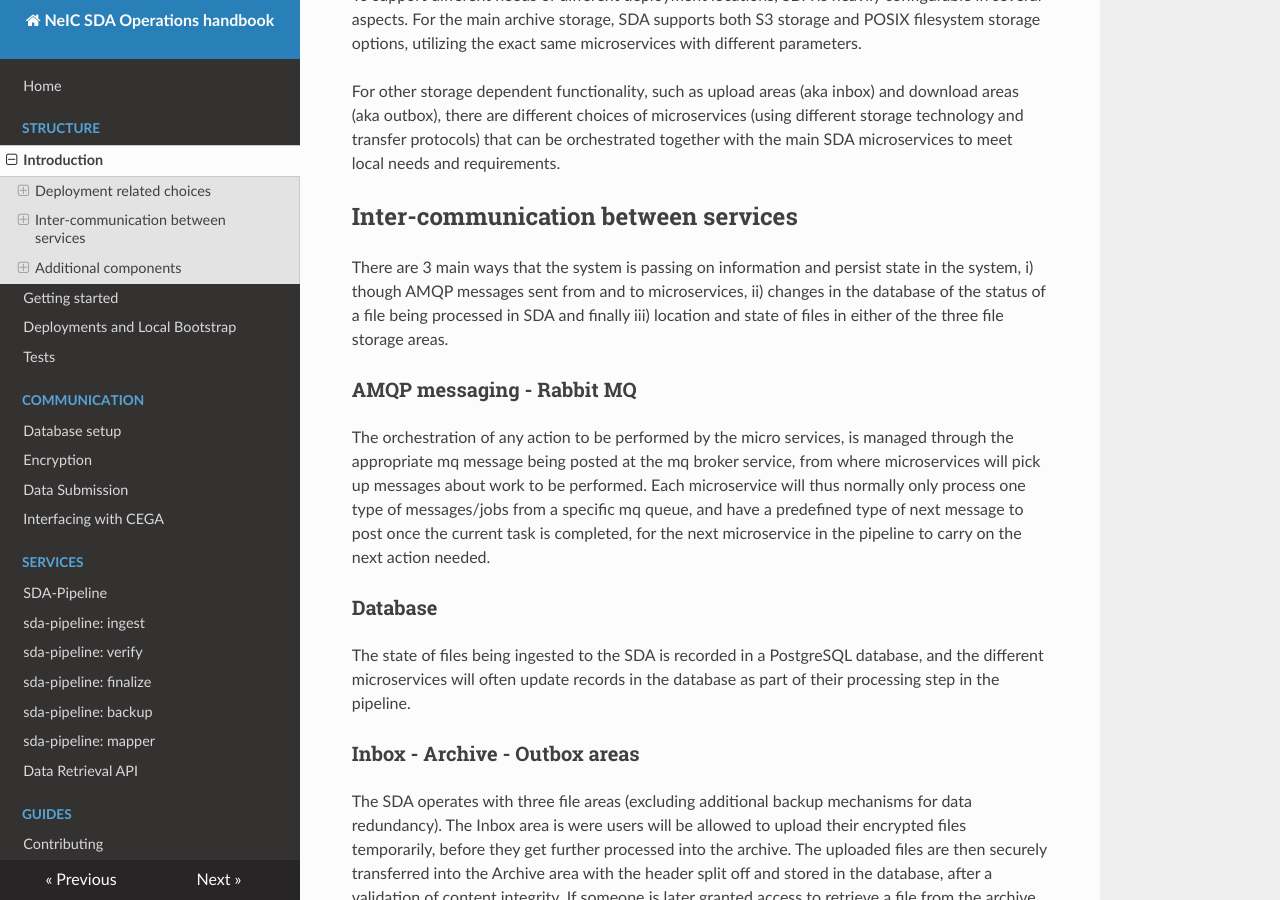
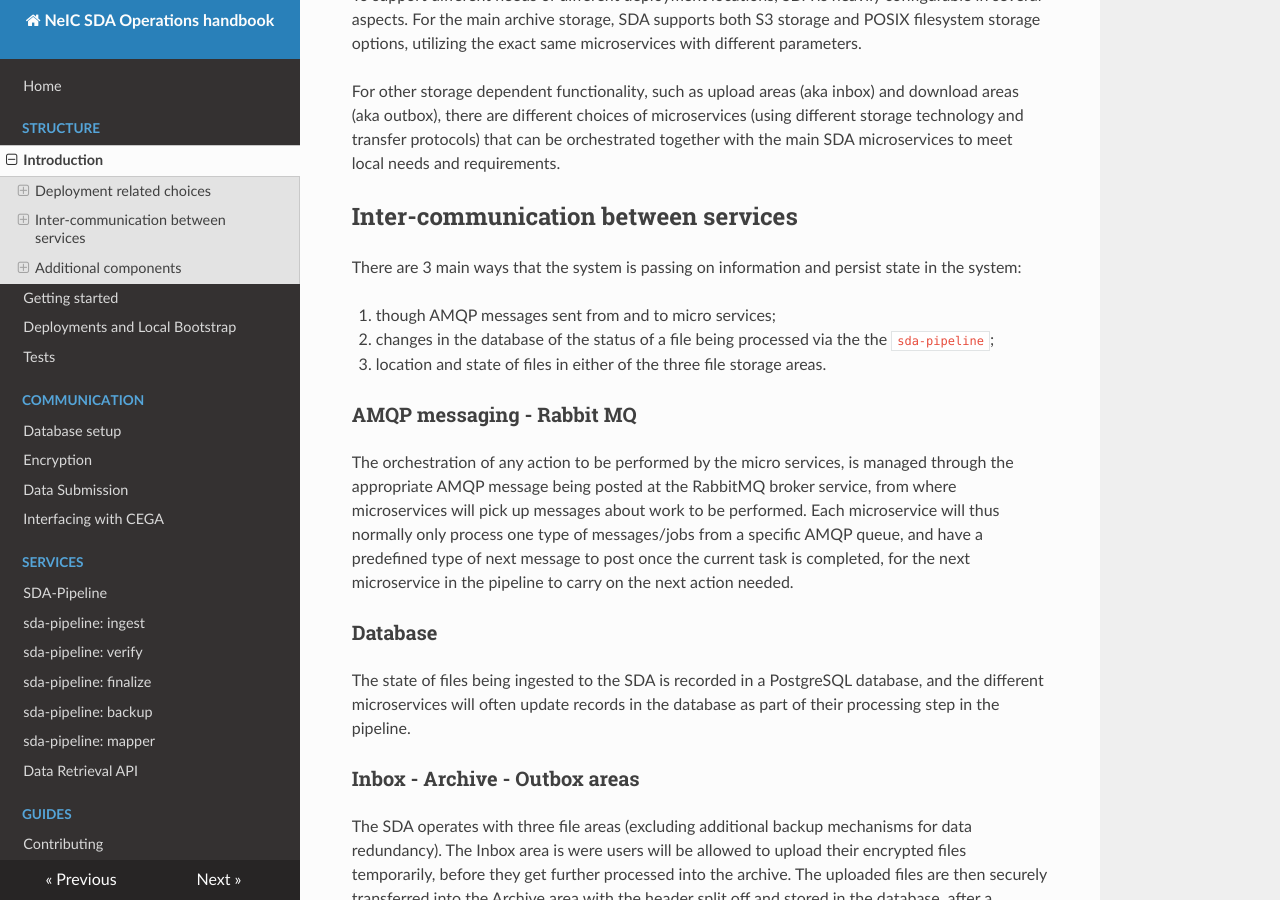
Before and after one commit to neicnordic/neic-sda, an MkDocs documentation site: the page built from docs/structure.md, in a window 1280 px wide and 900 px high, scrolled down 1078 px. Built offline with MkDocs 1.6.1, drawn with Linux system fonts in a browser that asks for light colours; nearby versions of some CDN libraries.

Commit message:
Apply suggestions from code review
Accepted reformatting and reformulation suggestions.

Co-authored-by: Stefan Negru <blankdots@users.noreply.github.com>

```diff
--- a/docs/structure.md
+++ b/docs/structure.md
@@ -7,7 +7,7 @@ This section provides overview material for how the services can be deployed in
 Deployment related choices
 --------------------------
 
-###Federated vs standalone
+### Federated vs standalone
 
 In a Federated setup, the Local EGA archive node setup locally need to exchange status updates with the Central EGA in a synchronized manner to basically orchestrate two parallel processes
 
@@ -32,7 +32,7 @@ The components of SDA are all container based using Docker standards for buildin
 For testing on local developer PC's etc, Docker compose is catered for in several of the test codes available in the SDA software repositories.
 
 
-###Choice of storage back-end
+### Choice of storage back-end
 
 To support different needs of different deployment locations, SDA is heavily configurable in several aspects. For the main archive storage, SDA supports both S3 storage and POSIX filesystem storage options, utilizing the exact same microservices with different parameters.
 
@@ -43,16 +43,20 @@ For other storage dependent functionality, such as upload areas (aka inbox) and
 Inter-communication between services
 ------------------------------------
 
-There are 3 main ways that the system is passing on information and persist state in the system, i) though AMQP messages sent from and to microservices, ii) changes in the database of the status of a file being processed in SDA and finally iii) location and state of files in either of the three file storage areas.
+There are 3 main ways that the system is passing on information and persist state in the system:
 
-###AMQP messaging - Rabbit MQ
+1. though AMQP messages sent from and to micro services;
+2. changes in the database of the status of a file being processed via the the `sda-pipeline`;
+3. location and state of files in either of the three file storage areas.
 
-The orchestration of any action to be performed by the micro services, is managed through the appropriate mq message being posted at the mq broker service, from where microservices will pick up messages about work to be performed. Each microservice will thus normally only process one type of messages/jobs from a specific mq queue, and have a predefined type of next message to post once the current task is completed, for the next microservice in the pipeline to carry on the next action needed.
+### AMQP messaging - Rabbit MQ
 
-###Database
+The orchestration of any action to be performed by the micro services, is managed through the appropriate AMQP message being posted at the RabbitMQ broker service, from where microservices will pick up messages about work to be performed. Each microservice will thus normally only process one type of messages/jobs from a specific AMQP queue, and have a predefined type of next message to post once the current task is completed, for the next microservice in the pipeline to carry on the next action needed.
+
+### Database
 The state of files being ingested to the SDA is recorded in a PostgreSQL database, and the different microservices will often update records in the database as part of their processing step in the pipeline.
 
-###Inbox - Archive - Outbox areas
+### Inbox - Archive - Outbox areas
 
 The SDA operates with three file areas (excluding additional backup mechanisms for data redundancy). The Inbox area is were users will be allowed to upload their encrypted files temporarily, before they get further processed into the archive. The uploaded files are then securely transferred into the Archive area with the header split off and stored in the database, after a validation of content integrity. If someone is later granted access to retrieve a file from the archive, the header is re-encrypted for the requester and merged back with the main content and stored in the Outbox area for the requester to retrieve it from there.
 
@@ -60,15 +64,15 @@ The SDA operates with three file areas (excluding additional backup mechanisms f
 Additional components
 ---------------------
 
-###Authentication of users
+### Authentication of users
 
 In a Federated setup, a data submitter will usually be required to have a user profile with the Central EGA services as well as a user identity trusted by the Federated EGA node services. Many use the Life Science login identity (a.k.a. ELIXIR AAI identity) for the latter. Integration towards both authentication services will likely need to be incorporated into a Federated EGA nodes upload mechanism and download mechanism.
 
-###Authorizing access to datasets
+### Authorizing access to datasets
 
 SDA has two main implementations for serving datasets to requesters, both requiring a GA4GH Passport with a signed VISA from a trusted party to release a given dataset to the holder of the Passport.
 
 
-###Auxiliary, mock, utility services
+### Auxiliary, mock, utility services
 
 In addition to the core microservices of the SDA solution, there are many auxiliary and utility services useful for testing and alternative deployments, but not required for a fully functional system.
```
